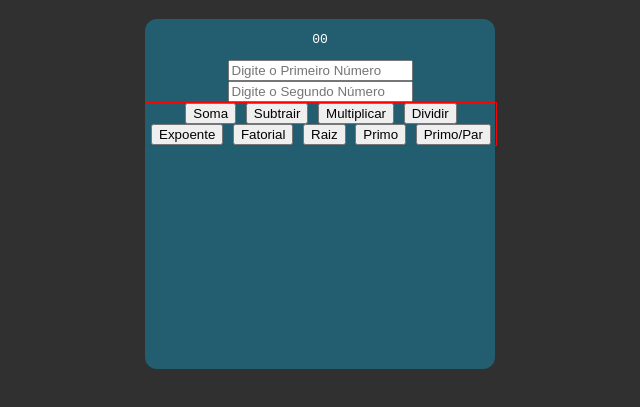
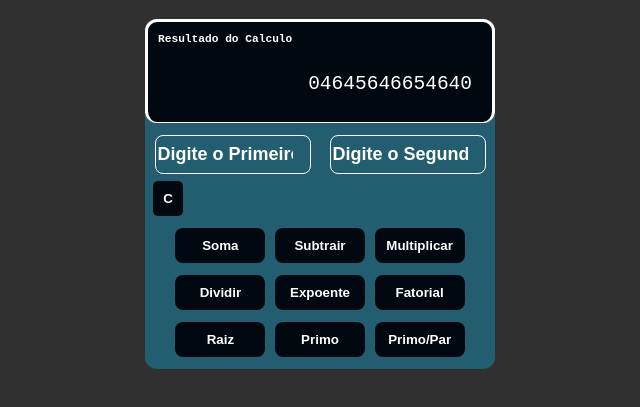
Before and after one commit to antoniovictor2k/CalculadoraComTesteUnitario, a plain HTML site: page Calculadora.html in a window 1280 px wide. Shown: the part 61-468 px from the top of the page, without its empty margins (320-960 px from the left). Drawn offline with Linux system fonts and the light colour scheme.

Commit message:
função limpar add

```diff
--- a/Calculadora.css
+++ b/Calculadora.css
@@ -28,6 +28,74 @@ h1 {
 }
 
 .butoesCalculadora {
-    border: solid 1px #ff0000;
+    /* border: solid 1px #ff0000; */
     width: 350px;
 }
+.telaResultado{
+    background-color: #01080f;
+    height: 100px;
+    border: solid;
+    border-radius: 12px;
+    border-bottom: solid 1px #fff;
+    margin-bottom: 12px;
+}
+.telaResultado p{
+    text-align: left;
+    font-weight: 600;
+    font-size: 0.7em;
+    padding-left: 10px;
+}
+.telaResultado pre{
+    text-align: right;
+    padding-right: 20px;
+    padding-top: 8px;
+    font-size: 1.5em;
+}
+
+button{
+    background-color: #01080f;
+    color: #fff;
+    font-weight: 700;
+    width: 90px;
+    height: 35px;
+    border-radius: 8px;
+    margin-top: 12px;
+    border: none;
+}
+button:hover{
+    background-color: #225D70;
+    cursor: pointer;
+    border: #fff 1px solid;
+}
+.inputsCalculadora{
+    flex-direction: row;
+    display: flex;
+    justify-content: space-around;
+}
+
+.inputsCalculadora input{
+    background-color: #225D70;
+    color: #fff;
+    font-weight: 700;
+    font-size: 18px;
+    border: none;
+    height: 35px;
+    width: 150px;
+    margin-bottom: 16px;
+
+    border: #fff 1px solid;
+    border-radius: 8px;
+}
+input::placeholder{
+    color: #fff;
+}
+.limparResultado{
+text-align: left;
+margin-left: 8px;
+
+}
+.limparResultado button{
+    margin-top: -10px;
+    width: 30px;
+    border-radius: 5px;
+}
--- a/Calculadora.html
+++ b/Calculadora.html
@@ -18,13 +18,20 @@
 
         <div class="cardCalculadora">
 
-            <pre id="resultadoDoCalculo">00</pre>
+            <div class="telaResultado">
+                <p>Resultado do Calculo</p>
+                <pre id="resultadoDoCalculo">04645646654640</pre>
+            </div>
 
-            <input type="number" placeholder="Digite o Primeiro Número" name="numero1" id="numero1">
-            <input type="number" placeholder="Digite o Segundo Número" name="numero2" id="numero2">
+<div class="inputsCalculadora">
+    <input type="number" placeholder="Digite o Primeiro Número" name="numero1" id="numero1">
+    <input type="number" placeholder="Digite o Segundo Número" name="numero2" id="numero2">
+</div>
 
-
-            <div class="butoesCalculadora">
+<div class="limparResultado">
+    <button onclick="limparCalculo()">C</button>
+</div>
+<div class="butoesCalculadora">
 
                 <button onclick="soma()">Soma</button>
                 <button onclick="subtrair()">Subtrair</button>
--- a/Calculadora.js
+++ b/Calculadora.js
@@ -1,6 +1,12 @@
 var numero1 = document.getElementById('numero1');
 var numero2 = document.getElementById('numero2');
 var resultadoDoCalculo = document.getElementById('resultadoDoCalculo');
+
+function limparCalculo() {
+    resultadoDoCalculo.innerHTML='';
+    numero1.focus();
+};
+
 
 
 function soma(a, b) {
```
